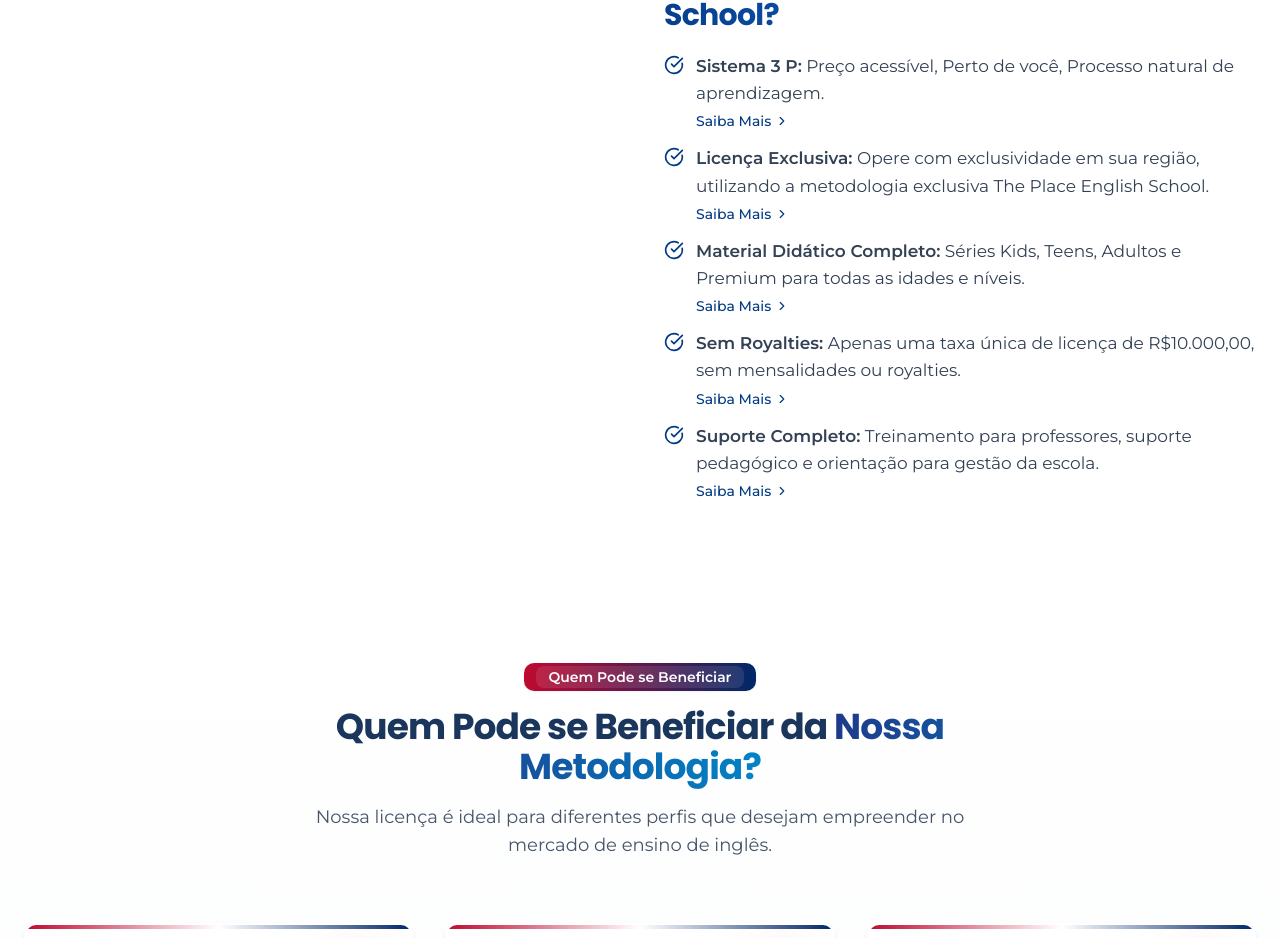
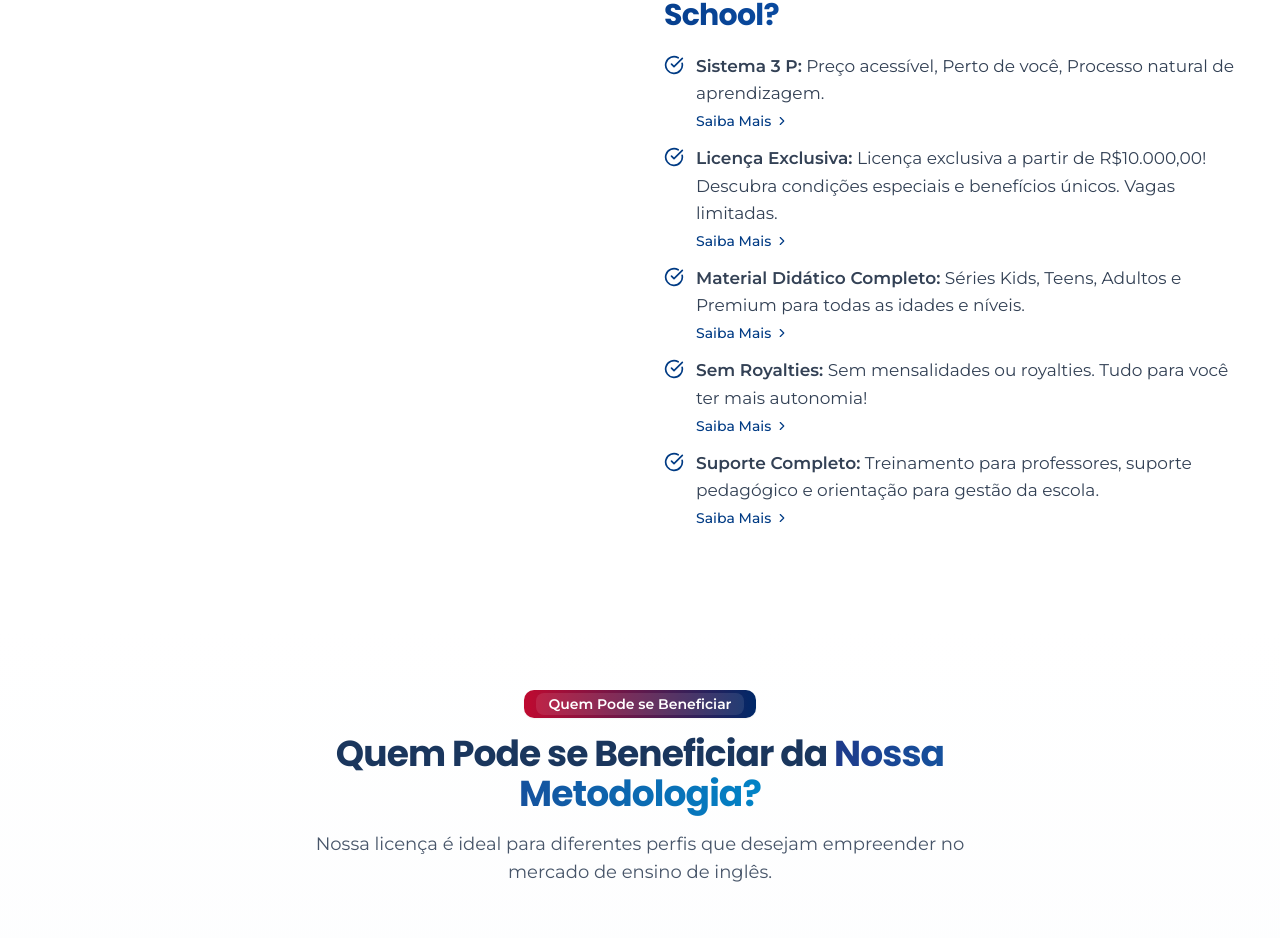
Before and after one commit to nandoesporte/english-empowerment-hub, a React (Vite) app: page / in a window 1280 px wide. Shown: the part 1191-2129 px from the top of the page. Built offline with nearby package versions, Linux system fonts and the light colour scheme.

Commit message:
Refactor: Improve license fee messaging
Improved the license fee messaging to create curiosity and direct "Saiba Mais" buttons to the special offer form.

```diff
--- a/src/components/Hero.tsx
+++ b/src/components/Hero.tsx
@@ -1,4 +1,3 @@
-
 import React, { useEffect, useRef, useState } from 'react';
 import { ChevronRight, CheckCircle, Send } from 'lucide-react';
 import { cn } from '@/lib/utils';
@@ -280,7 +279,7 @@ const Hero = () => {
                 <div className="flex items-start gap-3">
                   <CheckCircle className="h-5 w-5 text-brand-blue mt-0.5 flex-shrink-0" />
                   <div>
-                    <p className="text-slate-700 body-text"><span className="font-semibold">Licença Exclusiva:</span> Opere com exclusividade em sua região, utilizando a metodologia exclusiva The Place English School.</p>
+                    <p className="text-slate-700 body-text"><span className="font-semibold">Licença Exclusiva:</span> Licença exclusiva a partir de R$10.000,00! Descubra condições especiais e benefícios únicos. Vagas limitadas.</p>
                     <a href="#contato" className="inline-flex items-center gap-1 mt-1 text-sm font-medium text-brand-blue hover:text-brand-navy transition-colors">
                       Saiba Mais
                       <ChevronRight className="h-3.5 w-3.5" />
@@ -300,7 +299,7 @@ const Hero = () => {
                 <div className="flex items-start gap-3">
                   <CheckCircle className="h-5 w-5 text-brand-blue mt-0.5 flex-shrink-0" />
                   <div>
-                    <p className="text-slate-700 body-text"><span className="font-semibold">Sem Royalties:</span> Apenas uma taxa única de licença de R$10.000,00, sem mensalidades ou royalties.</p>
+                    <p className="text-slate-700 body-text"><span className="font-semibold">Sem Royalties:</span> Sem mensalidades ou royalties. Tudo para você ter mais autonomia!</p>
                     <a href="#contato" className="inline-flex items-center gap-1 mt-1 text-sm font-medium text-brand-blue hover:text-brand-navy transition-colors">
                       Saiba Mais
                       <ChevronRight className="h-3.5 w-3.5" />
```
